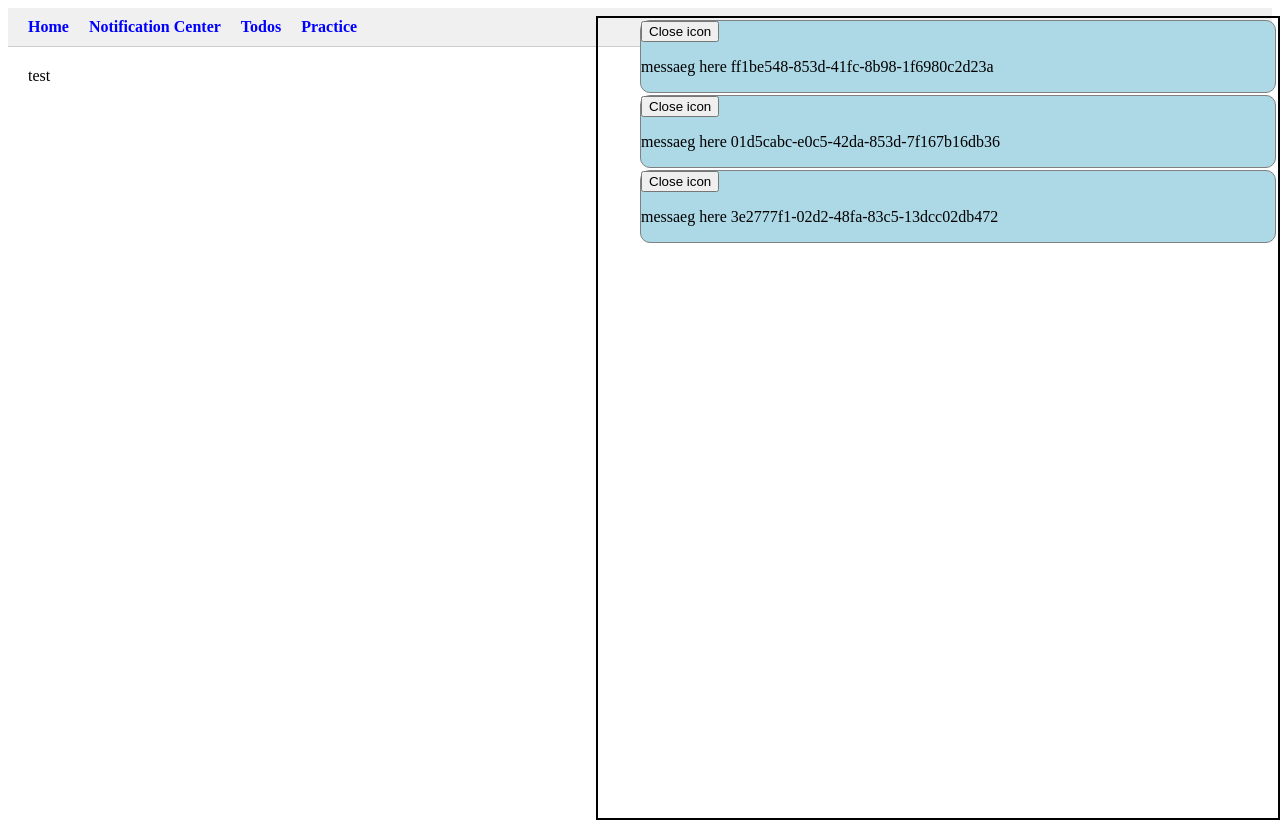
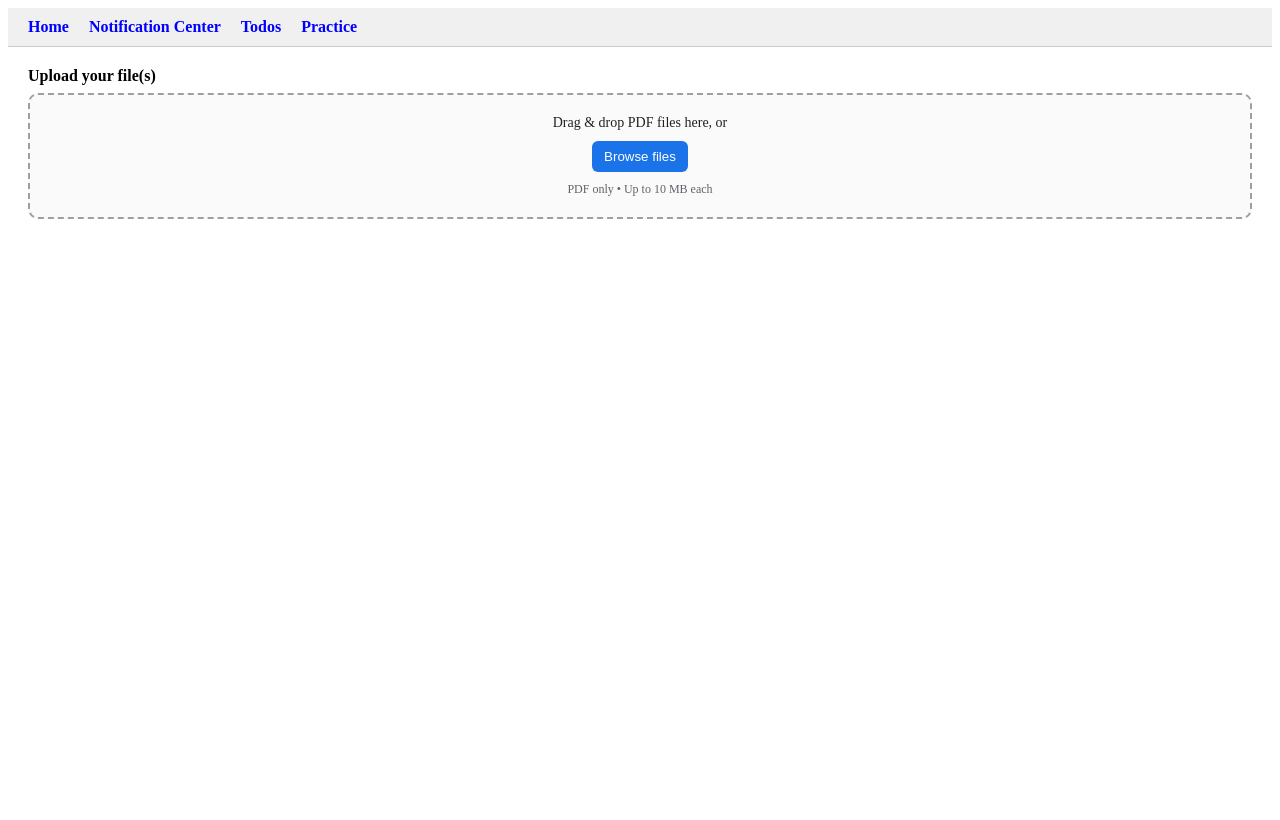
Before and after one commit to adarshbyte/react, a React (Vite) app: page / in a window 1280 px wide. Built offline with nearby package versions, Linux system fonts and the light colour scheme.

Commit message:
file uploader

```diff
--- a/src/components/Toasts/index.tsx
+++ b/src/components/Toasts/index.tsx
@@ -34,9 +34,7 @@ const Toasts = ()=>{
 export default Toasts;
 
 const toastContainer:React.CSSProperties = {
-    border:"2px solid",
     width:"50vw",
-    height:"100vh",
     top:"0px",
     right:"0px",
     position:"absolute",
--- /dev/null
+++ b/src/pages/home/components/FileUploader.tsx
@@ -0,0 +1,214 @@
+import React from "react";
+
+// 10 MB limit
+const MAX_FILE_SIZE_BYTES = 10 * 1024 * 1024;
+
+const prettyBytes = (bytes: number) => {
+  if (bytes === 0) return "0 B";
+  const k = 1024;
+  const sizes = ["B", "KB", "MB", "GB", "TB"] as const;
+  const i = Math.floor(Math.log(bytes) / Math.log(k));
+  const value = parseFloat((bytes / Math.pow(k, i)).toFixed(2));
+  return `${value} ${sizes[i]}`;
+};
+
+const dropzoneStyle: React.CSSProperties = {
+  border: "2px dashed #9aa0a6",
+  borderRadius: 10,
+  padding: 20,
+  background: "#fafafa",
+  display: "flex",
+  alignItems: "center",
+  justifyContent: "center",
+  flexDirection: "column",
+  gap: 10,
+  color: "#202124",
+  cursor: "pointer",
+  transition: "background 0.15s ease, border-color 0.15s ease",
+};
+
+const fileListStyle: React.CSSProperties = {
+  marginTop: 12,
+  display: "flex",
+  flexDirection: "column",
+  gap: 8,
+};
+
+const fileRowStyle: React.CSSProperties = {
+  display: "flex",
+  alignItems: "center",
+  justifyContent: "space-between",
+  border: "1px solid #e0e0e0",
+  borderRadius: 8,
+  padding: "8px 10px",
+  background: "#fff",
+};
+
+const pillStyle: React.CSSProperties = {
+  fontSize: 12,
+  background: "#eef2ff",
+  color: "#1e40af",
+  padding: "2px 8px",
+  borderRadius: 999,
+};
+
+const errorTextStyle: React.CSSProperties = {
+  color: "#b91c1c",
+  fontSize: 12,
+  marginTop: 6,
+};
+
+const buttonStyle: React.CSSProperties = {
+  background: "#1a73e8",
+  color: "#fff",
+  border: "none",
+  borderRadius: 6,
+  padding: "8px 12px",
+  cursor: "pointer",
+};
+
+const subtleText: React.CSSProperties = {
+  fontSize: 12,
+  color: "#5f6368",
+};
+
+const FileUploader: React.FC = () => {
+  const [files, setFiles] = React.useState<File[]>([]);
+  const [errors, setErrors] = React.useState<string[]>([]);
+  const [isDragging, setIsDragging] = React.useState(false);
+
+  const inputRef = React.useRef<HTMLInputElement | null>(null);
+
+  const validateAndMerge = (incoming: File[]) => {
+    const nextErrors: string[] = [];
+
+    const valid = incoming.filter((file) => {
+      // Enforce PDF only (consistent with previous behavior)
+      const isPdf =
+        file.type === "application/pdf" || file.name.toLowerCase().endsWith(".pdf");
+      if (!isPdf) {
+        nextErrors.push(`"${file.name}" is not a PDF file.`);
+        return false;
+      }
+      if (file.size > MAX_FILE_SIZE_BYTES) {
+        nextErrors.push(
+          `"${file.name}" exceeds ${prettyBytes(MAX_FILE_SIZE_BYTES)} (size: ${prettyBytes(
+            file.size
+          )}).`
+        );
+        return false;
+      }
+      return true;
+    });
+
+    // Merge with any existing files, dedupe by name + size
+    const merged = [...files, ...valid].reduce<File[]>((acc, f) => {
+      if (!acc.some((x) => x.name === f.name && x.size === f.size)) acc.push(f);
+      return acc;
+    }, []);
+
+    setFiles(merged);
+    setErrors(nextErrors);
+  };
+
+  const handleChange = (e: React.ChangeEvent<HTMLInputElement>) => {
+    const list = e.target.files;
+    if (!list) return;
+    const incoming = Array.from(list);
+    validateAndMerge(incoming);
+    // reset to allow re-selecting the same file name
+    e.target.value = "";
+  };
+
+  const handleDrop = (e: React.DragEvent<HTMLDivElement>) => {
+    e.preventDefault();
+    setIsDragging(false);
+    const dt = e.dataTransfer;
+    const list = dt.files;
+    if (!list) return;
+    const incoming = Array.from(list);
+    validateAndMerge(incoming);
+  };
+
+  const removeFile = (name: string, size: number) => {
+    setFiles((prev) => prev.filter((f) => !(f.name === name && f.size === size)));
+  };
+
+  return (
+    <div>
+      <label htmlFor="fileUploader" style={{ fontWeight: 600, display: "block", marginBottom: 8 }}>
+        Upload your file(s)
+      </label>
+
+      <div
+        role="button"
+        tabIndex={0}
+        onClick={() => inputRef.current?.click()}
+        onKeyDown={(e) => {
+          if (e.key === "Enter" || e.key === " ") inputRef.current?.click();
+        }}
+        onDragOver={(e) => {
+          e.preventDefault();
+          setIsDragging(true);
+        }}
+        onDragLeave={() => setIsDragging(false)}
+        onDrop={handleDrop}
+        aria-label="File uploader dropzone"
+        style={{
+          ...dropzoneStyle,
+          background: isDragging ? "#eef7ff" : dropzoneStyle.background,
+          borderColor: isDragging ? "#1a73e8" : (dropzoneStyle.border as string),
+        }}
+      >
+        <div style={{ fontSize: 14, textAlign: "center" }}>
+          Drag & drop PDF files here, or
+        </div>
+        <button type="button" style={buttonStyle} onClick={() => inputRef.current?.click()}>
+          Browse files
+        </button>
+        <div style={subtleText}>PDF only • Up to 10 MB each</div>
+      </div>
+
+      <input
+        ref={inputRef}
+        type="file"
+        id="fileUploader"
+        style={{ display: "none" }}
+        onChange={handleChange}
+        multiple
+        accept=".pdf,application/pdf"
+      />
+
+      {errors.length > 0 && (
+        <div role="alert" style={errorTextStyle}>
+          {errors.map((msg, idx) => (
+            <div key={idx}>{msg}</div>
+          ))}
+        </div>
+      )}
+
+      {files.length > 0 && (
+        <div style={fileListStyle}>
+          {files.map((f) => (
+            <div key={`${f.name}-${f.size}`} style={fileRowStyle}>
+              <div style={{ display: "flex", alignItems: "center", gap: 8 }}>
+                <span style={{ fontWeight: 600 }}>{f.name}</span>
+                <span style={pillStyle}>{prettyBytes(f.size)}</span>
+              </div>
+              <button
+                type="button"
+                onClick={() => removeFile(f.name, f.size)}
+                style={{ ...buttonStyle, background: "#e53935" }}
+                aria-label={`Remove ${f.name}`}
+              >
+                Remove
+              </button>
+            </div>
+          ))}
+        </div>
+      )}
+    </div>
+  );
+};
+
+export default FileUploader;
--- a/src/pages/home/index.tsx
+++ b/src/pages/home/index.tsx
@@ -1,18 +1,9 @@
-import React from 'react';
-import { useDispatch } from 'react-redux';
-import { addToast } from '../../store/toastSlice';
-import {getUniqueId} from '../../utils/index';
+import FileUploader from "./components/FileUploader";
 
 const Home = ()=>{
-    const dispatch = useDispatch();
-    React.useEffect(()=>{
-        let id=setInterval(()=>{
-            dispatch(addToast({id:getUniqueId(),msg:'messaeg here'}))
-        },1000)
-        return ()=>{
-            clearInterval(id)
-        }
-    },[])
-    return <div>test</div>
+
+    return <div>
+        <FileUploader/>
+    </div>
 }
 export default Home;
```
